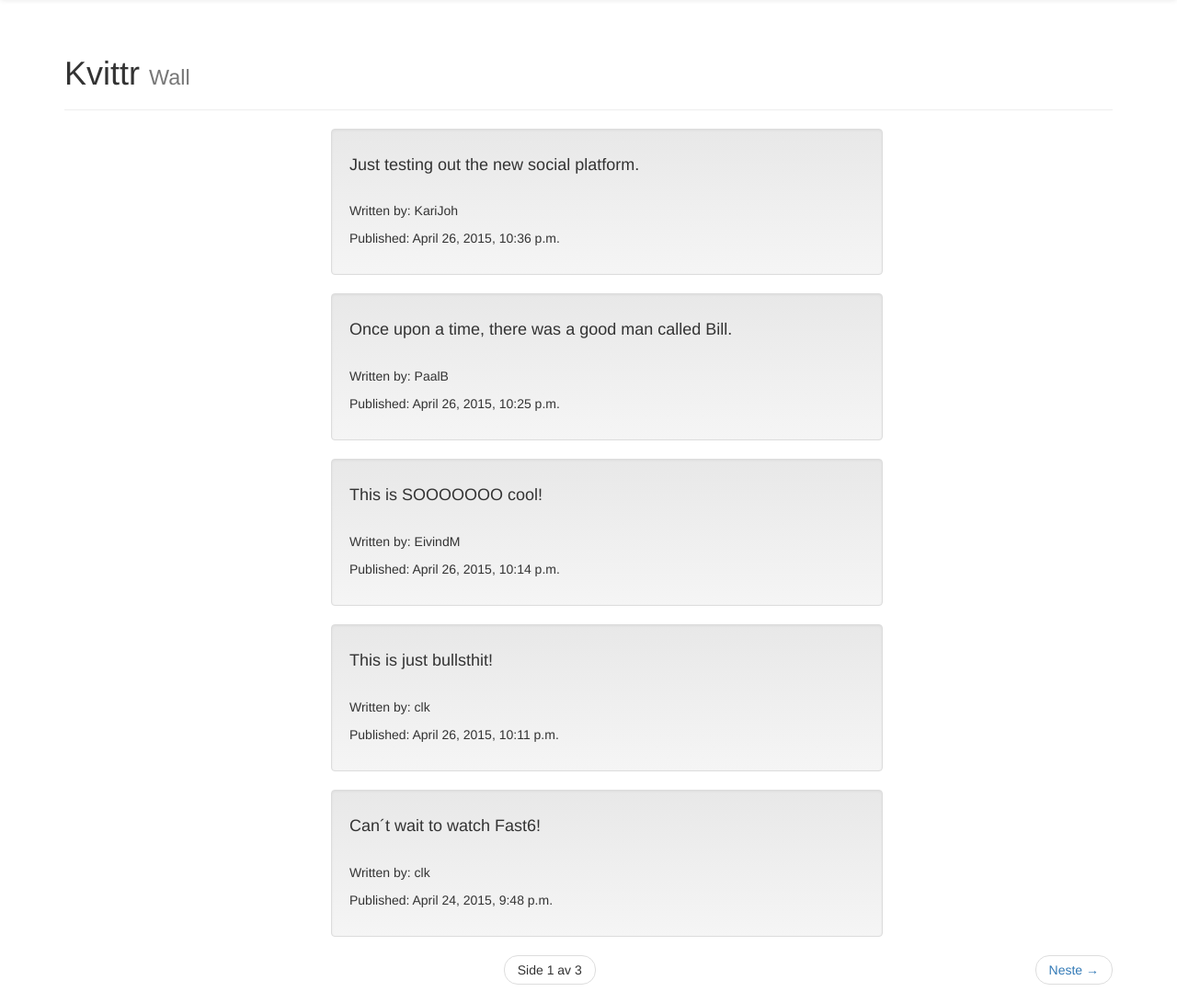
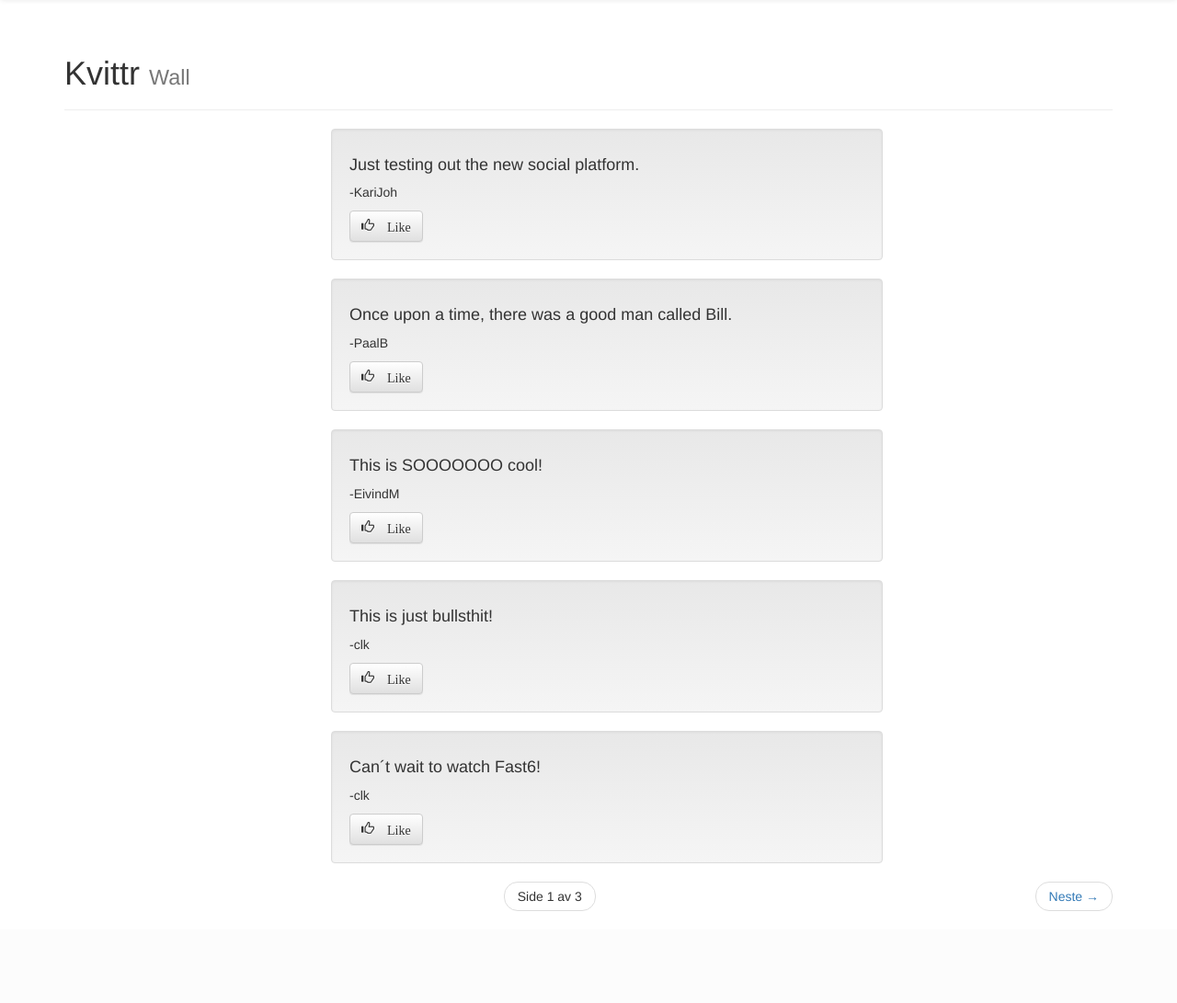
Before and after one commit to CLKarlsen/kvittr, a Django app: page /kvittr_messages/ in a window 1280 px wide. Shown: the part 52-1143 px from the top of the page at 92% size. After the commit the page ends 1043 px from the top, so only its background shows below. Run offline with Django 3.2, Linux system fonts and the light colour scheme; data comes from the database, SQL or seed files in the repository; both versions use the stored data as it was after the commit; some libraries are stand-ins or nearby versions.

Commit message:
Added a "like" button.

```diff
--- a/kvittr/kvittr_messages/templates/kvittr_messages/message_listing.html
+++ b/kvittr/kvittr_messages/templates/kvittr_messages/message_listing.html
@@ -26,17 +26,18 @@
     <hr>
     {% endif %}
 
+
         <ul>
         {% for message in messages %}
-
             <li class="well" style="list-style:none; width: 600px; margin-left: auto; margin-right: auto;">
                 <h4>{{ message.message }}</h4>
-                <br>
-                <p> Written by: {{ message.created_by }} </p>
-                <p> Published: {{ message.created_datetime}} </p>
+                <p> -{{ message.created_by }} </p>
+                <button type="button" class="btn btn-default" aria-label="Like">
+                    <span class="glyphicon glyphicon-thumbs-up" aria-hidden="true"> Like </span>
+                </button>
             </li>
         {% endfor %}
-    </ul>
+        </ul>
 
     <nav>
         <ul class="pager">
```
Also changed, not shown: kvittr/db.sqlite3.
